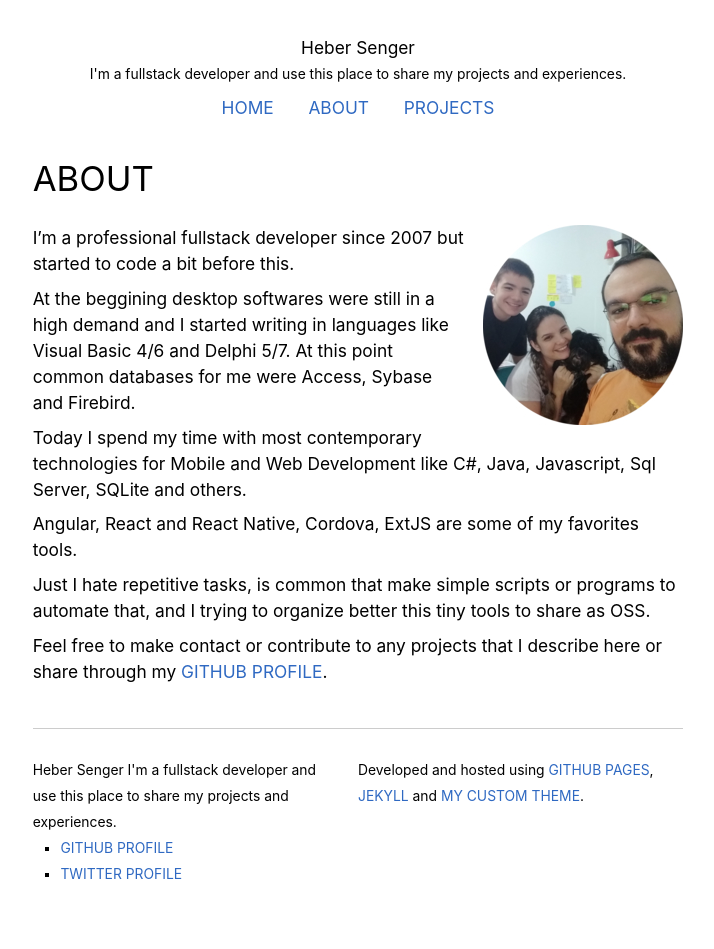
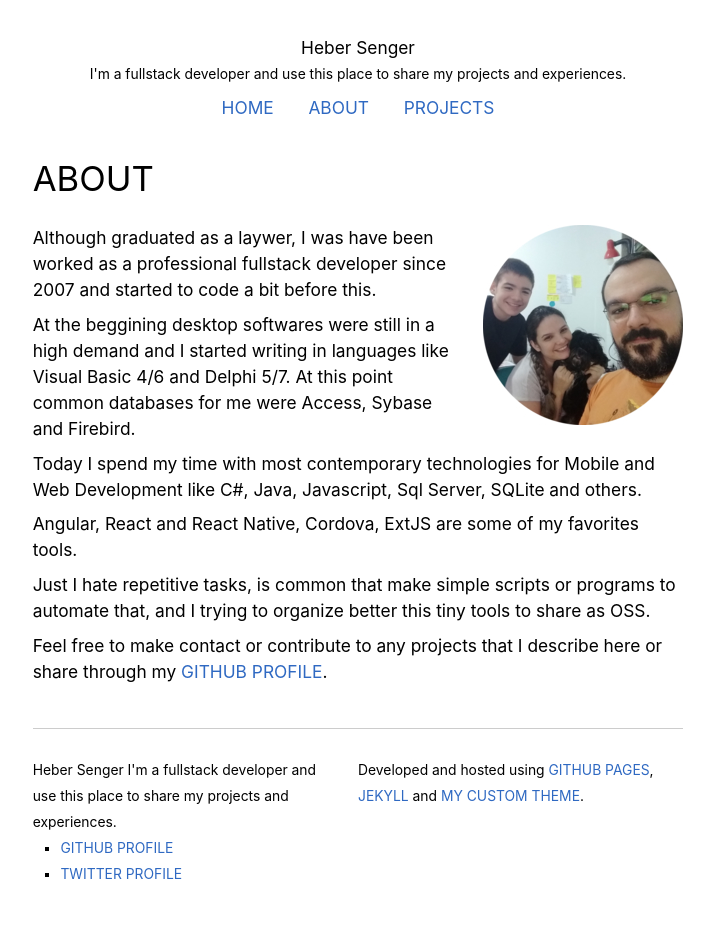
Before and after one commit to hesenger/hesenger.github.io, a Jekyll site: the page built from pages/about.md, in a window 1280 px wide. Shown: the whole page, without its empty margins (282-996 px from the left). Built offline with Jekyll 4.4.1, drawn with Linux system fonts in a browser that asks for light colours.

Commit message:
add graduation to about page

```diff
--- a/pages/about.md
+++ b/pages/about.md
@@ -9,8 +9,8 @@ permalink: /about/
 
 ![Wife, son, my dog and me](/assets/profile-circle.jpg)
 
-I'm a professional fullstack developer since 2007 but started
-to code a bit before this.
+Although graduated as a laywer, I was have been worked as a professional
+fullstack developer since 2007 and started to code a bit before this.
 
 At the beggining desktop softwares were still in a high demand
 and I started writing in languages like Visual Basic 4/6 and
```
